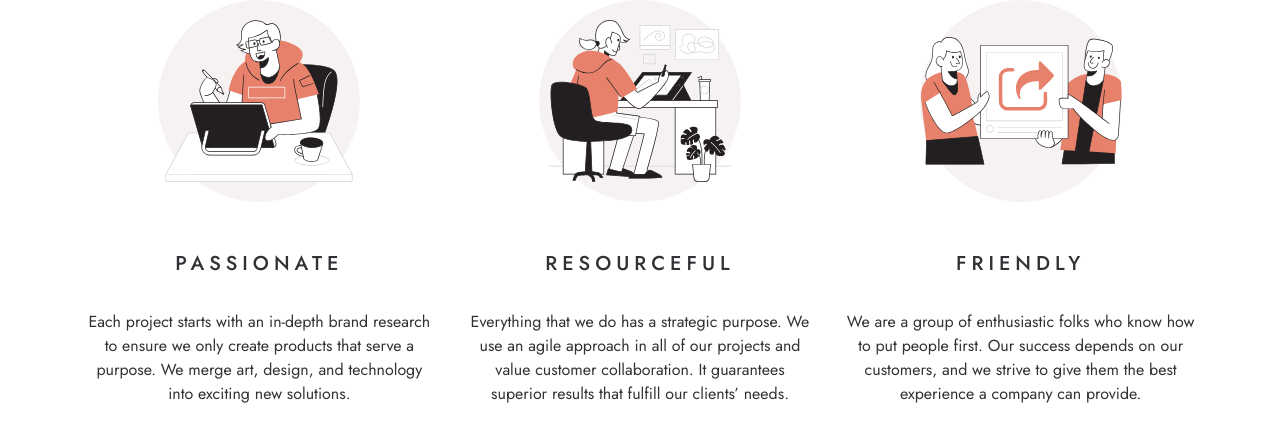
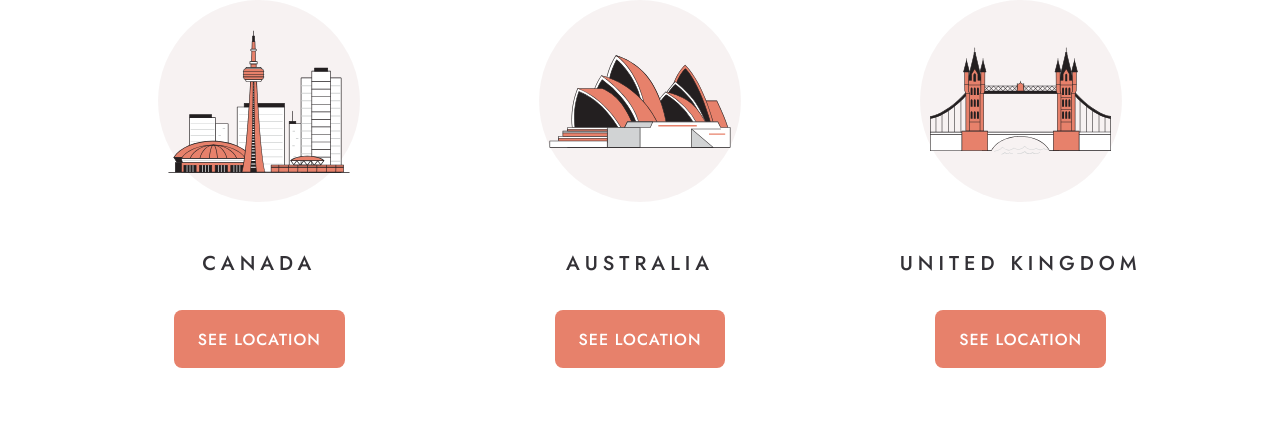
Before and after one commit to zetmosoma10/designo, a React (Vite) app: page / in a window 1280 px wide. Shown: the top 442 px of the page. Built offline with nearby package versions, Linux system fonts and the light colour scheme.

Commit message:
build Incentive location coponent

```diff
--- a/src/App.tsx
+++ b/src/App.tsx
@@ -1,9 +1,9 @@
-import Incentives from "./pages/home/sections/Incentives";
+import IncentivesLocation from "./components/IncentivesLocation";
 
 function App() {
   return (
     <div className="">
-      <Incentives />
+      <IncentivesLocation />
     </div>
   );
 }
--- a/src/components/IncentiveGrid.tsx
+++ b/src/components/IncentiveGrid.tsx
@@ -6,7 +6,7 @@ interface Props {
 
 const IncentiveGrid = ({ children }: Props) => {
   return (
-    <section className="max-container grid gap-y-20 md:gap-y-8 lg:gap-x-8 lg:grid-cols-3 ">
+    <section className="max-container grid gap-y-20 lg:gap-x-8 lg:grid-cols-3 ">
       {children}
     </section>
   );
--- /dev/null
+++ b/src/components/IncentiveLocation.tsx
@@ -0,0 +1,24 @@
+import Button from "./Button";
+
+interface Props {
+  img: string;
+  title: string;
+}
+
+const IncentiveLocation = ({ img, title }: Props) => {
+  return (
+    <div className="flex flex-col gap-12 items-center text-dark_grey text-center">
+      <div className="bg-[#5D0202] bg-opacity-5 rounded-full">
+        <img src={img} alt="" />
+      </div>
+      <div>
+        <h4 className="font-medium text-xl tracking-[5px] mb-8">{title}</h4>
+        <Button className="bg-peach hover:bg-light_peach text-white">
+          SEE LOCATION
+        </Button>
+      </div>
+    </div>
+  );
+};
+
+export default IncentiveLocation;
--- /dev/null
+++ b/src/components/IncentivesLocation.tsx
@@ -0,0 +1,15 @@
+import { incentiveLocationData } from "../constance";
+import IncentiveGrid from "./IncentiveGrid";
+import IncentiveLocation from "./IncentiveLocation";
+
+const IncentivesLocation = () => {
+  return (
+    <IncentiveGrid>
+      {incentiveLocationData.map((item) => (
+        <IncentiveLocation key={item.title} {...item} />
+      ))}
+    </IncentiveGrid>
+  );
+};
+
+export default IncentivesLocation;
--- /dev/null
+++ b/src/constance.ts
@@ -0,0 +1,9 @@
+import australiaImg from "./assets/shared/desktop/illustration-australia.svg";
+import canadaImg from "./assets/shared/desktop/illustration-canada.svg";
+import unitedKingdomImg from "./assets/shared/desktop/illustration-united-kingdom.svg";
+
+export const incentiveLocationData = [
+  { img: canadaImg, title: "CANADA" },
+  { img: australiaImg, title: "AUSTRALIA" },
+  { img: unitedKingdomImg, title: "UNITED KINGDOM" },
+];
```
